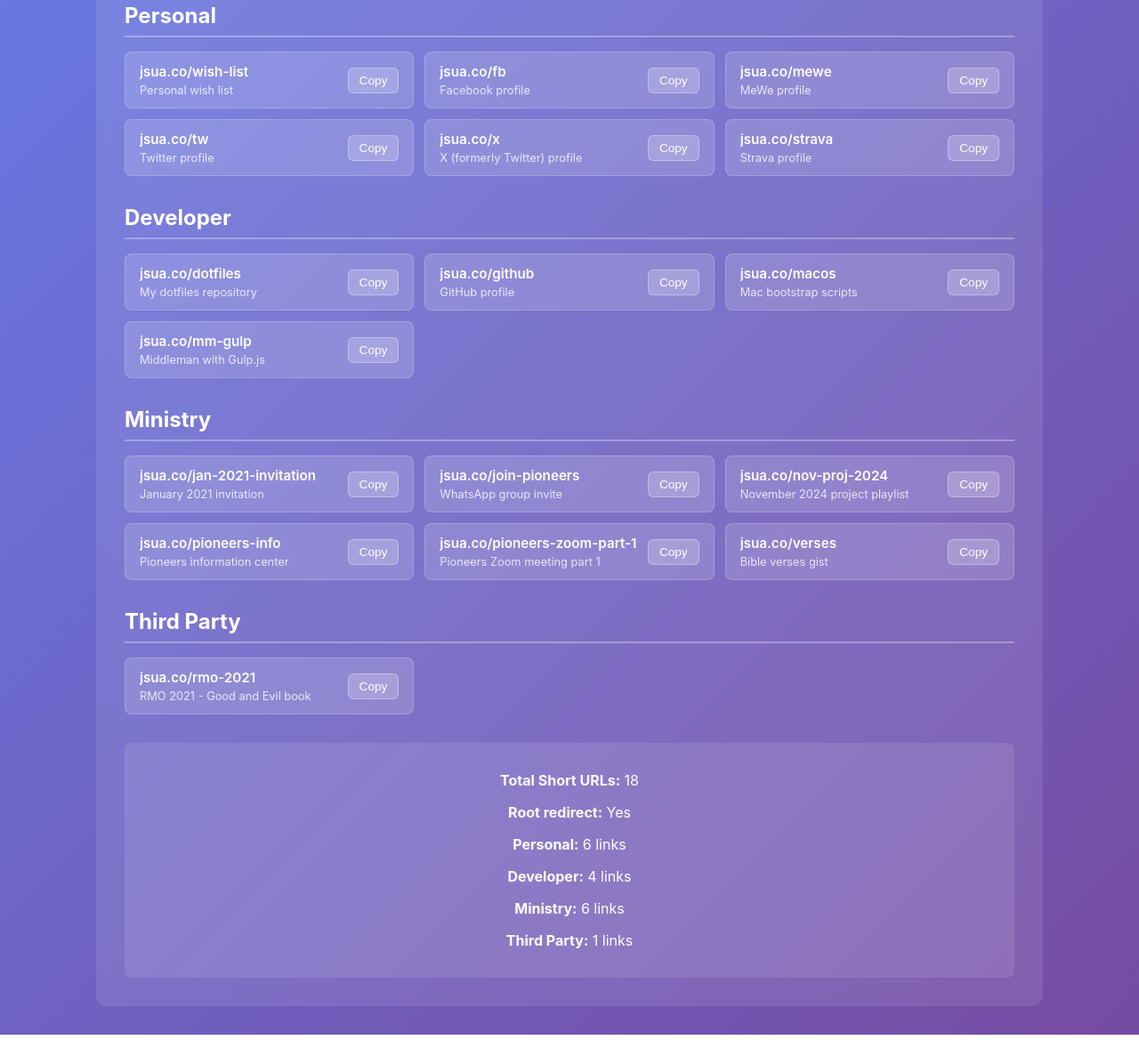
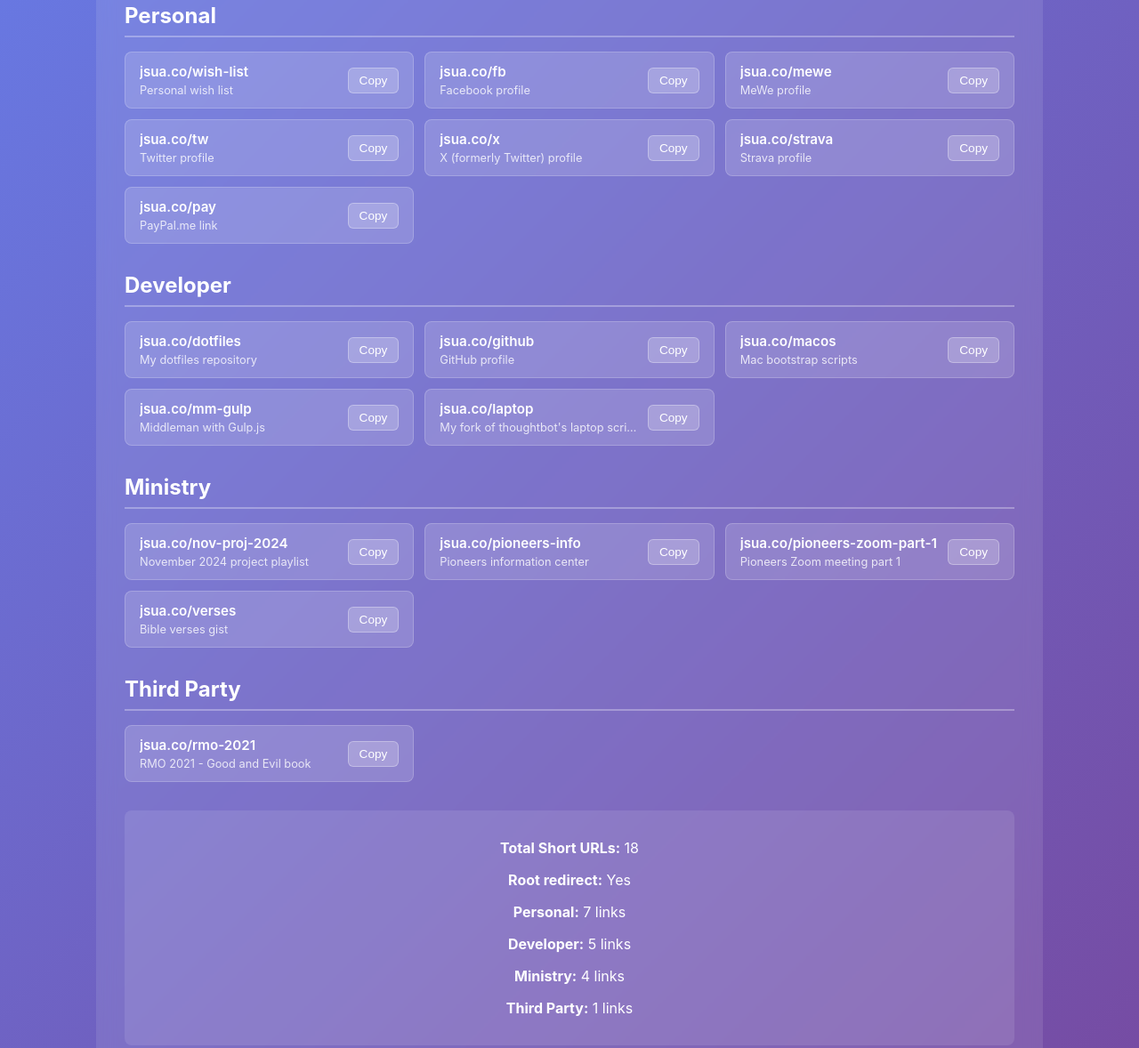
Before and after one commit to joshukraine/jsua-redirects, a plain HTML site: page links/index.html in a window 1280 px wide. Shown: the part 360-1538 px from the top of the page at 89% size. Drawn offline with Linux system fonts and the light colour scheme.

Commit message:
chore: update redirects and links page

```diff
--- a/links/index.html
+++ b/links/index.html
@@ -204,6 +204,14 @@
     <button class="copy-btn" onclick="copyToClipboard('https://jsua.co/strava', this)">Copy</button>
 </div>
 
+<div class="link-card">
+    <div class="link-info">
+        <a href="https://jsua.co/pay" class="link-url" target="_blank">jsua.co/pay</a>
+        <div class="link-desc" title="PayPal.me link">PayPal.me link</div>
+    </div>
+    <button class="copy-btn" onclick="copyToClipboard('https://jsua.co/pay', this)">Copy</button>
+</div>
+
     </div>
 </div>
 
@@ -242,6 +250,14 @@
     <button class="copy-btn" onclick="copyToClipboard('https://jsua.co/mm-gulp', this)">Copy</button>
 </div>
 
+<div class="link-card">
+    <div class="link-info">
+        <a href="https://jsua.co/laptop" class="link-url" target="_blank">jsua.co/laptop</a>
+        <div class="link-desc" title="My fork of thoughtbot&#39;s laptop script">My fork of thoughtbot&#39;s laptop script</div>
+    </div>
+    <button class="copy-btn" onclick="copyToClipboard('https://jsua.co/laptop', this)">Copy</button>
+</div>
+
     </div>
 </div>
 
@@ -249,22 +265,6 @@
     <h2>Ministry</h2>
     <div class="links-grid">
         <div class="link-card">
-    <div class="link-info">
-        <a href="https://jsua.co/jan-2021-invitation" class="link-url" target="_blank">jsua.co/jan-2021-invitation</a>
-        <div class="link-desc" title="January 2021 invitation">January 2021 invitation</div>
-    </div>
-    <button class="copy-btn" onclick="copyToClipboard('https://jsua.co/jan-2021-invitation', this)">Copy</button>
-</div>
-
-<div class="link-card">
-    <div class="link-info">
-        <a href="https://jsua.co/join-pioneers" class="link-url" target="_blank">jsua.co/join-pioneers</a>
-        <div class="link-desc" title="WhatsApp group invite">WhatsApp group invite</div>
-    </div>
-    <button class="copy-btn" onclick="copyToClipboard('https://jsua.co/join-pioneers', this)">Copy</button>
-</div>
-
-<div class="link-card">
     <div class="link-info">
         <a href="https://jsua.co/nov-proj-2024" class="link-url" target="_blank">jsua.co/nov-proj-2024</a>
         <div class="link-desc" title="November 2024 project playlist">November 2024 project playlist</div>
@@ -317,9 +317,9 @@
         <div class="stats">
             <p><strong>Total Short URLs:</strong> 18</p>
             <p><strong>Root redirect:</strong> Yes</p>
-<p><strong>Personal:</strong> 6 links</p>
-<p><strong>Developer:</strong> 4 links</p>
-<p><strong>Ministry:</strong> 6 links</p>
+<p><strong>Personal:</strong> 7 links</p>
+<p><strong>Developer:</strong> 5 links</p>
+<p><strong>Ministry:</strong> 4 links</p>
 <p><strong>Third Party:</strong> 1 links</p>
         </div>
     </div>
```
Also changed, not shown: 1 other file.
